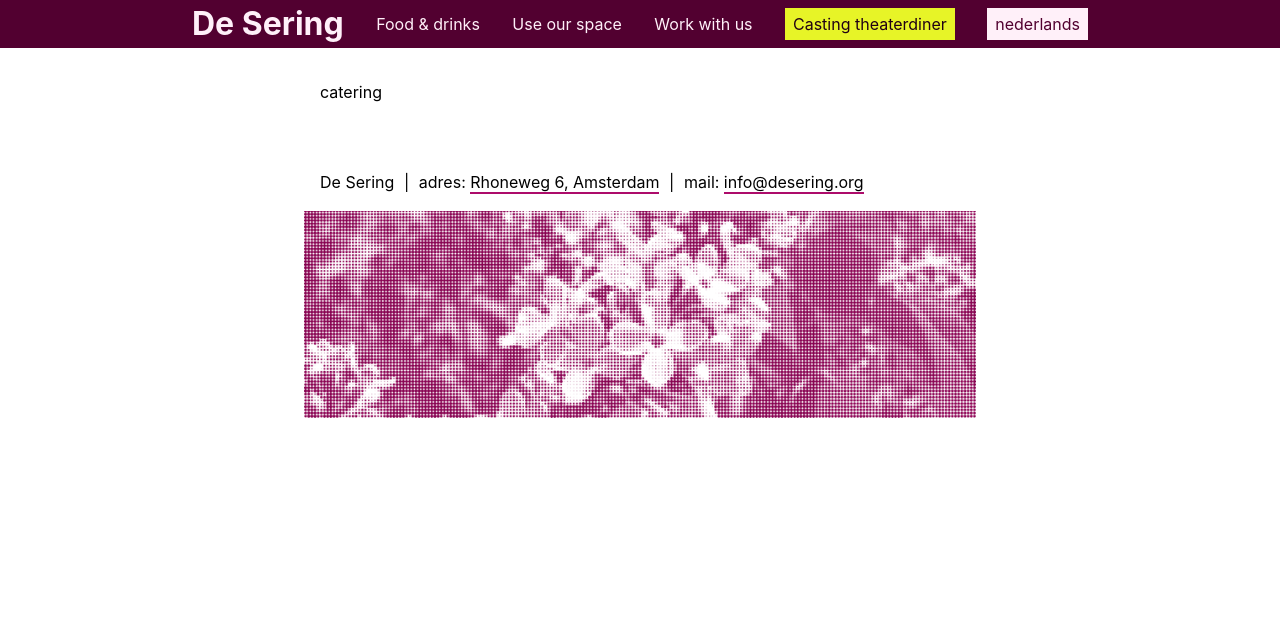
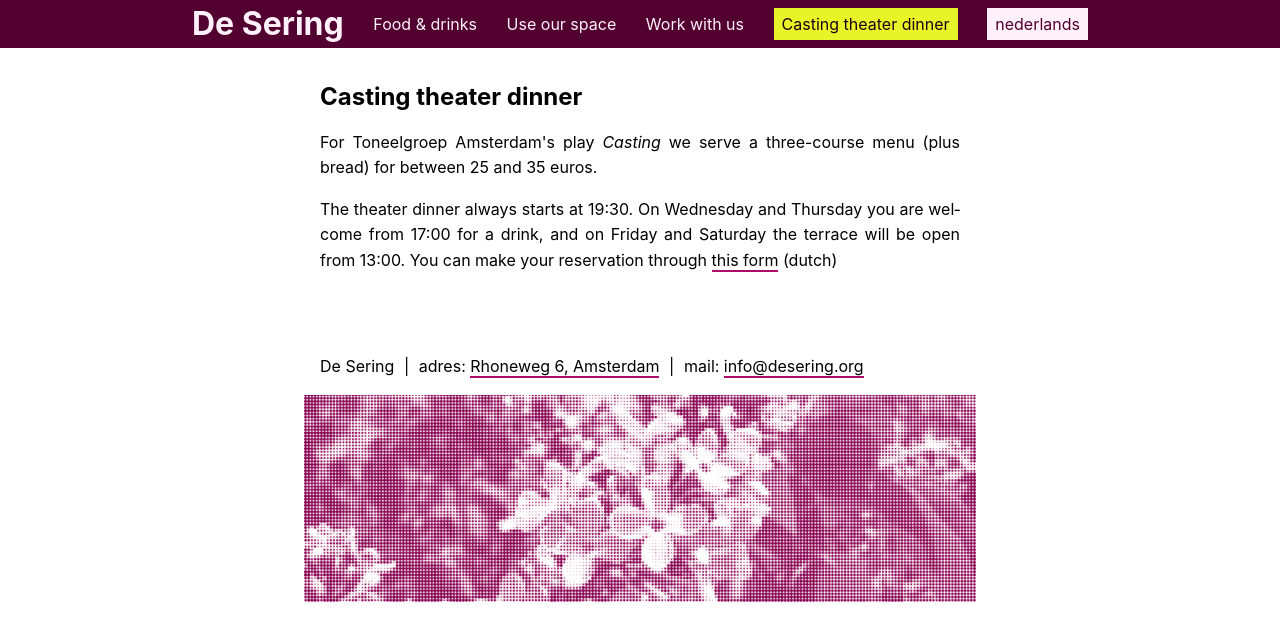
Before and after one commit to decoalitie/desering.org, a Jekyll site: the page built from en/casting-dinner.html, in a window 1280 px wide. Shown: the top 641 px of the page. Built offline with Jekyll 4.4.1, drawn with Linux system fonts in a browser that asks for light colours; some web fonts are replaced.

Commit message:
Translate casting dinner page

```diff
--- a/casting-diner.html
+++ b/casting-diner.html
@@ -1,5 +1,5 @@
 ---
-title: De Sering
+title: De Sering | Casting theaterdiner
 layout: base
 language: nl
 translation: casting-dinner
--- a/en/casting-dinner.html
+++ b/en/casting-dinner.html
@@ -1,11 +1,19 @@
 ---
-title: De Sering
+title: De Sering | Casting theater dinner
 layout: base
 language: en
 translation: casting-diner
-main-menu: Casting theaterdiner
+main-menu: Casting theater dinner
 main-menu-type: special
 permalink: :path/:basename
 ---
 
-catering
+<h2>Casting theater dinner</h2>
+
+<p>
+  For Toneelgroep Amsterdam's play <em>Casting</em> we serve a three-course menu (plus bread) for between 25 and 35 euros.
+</p>
+
+<p>
+  The theater dinner always starts at 19:30. On Wednesday and Thursday you are welcome from 17:00 for a drink, and on Friday and Saturday the terrace will be open from 13:00. You can make your reservation through <a href="https://forms.gle/yoBywgYqqA5cfntGA" rel="external" target="_blank">this form</a> (dutch)
+</p>
```
